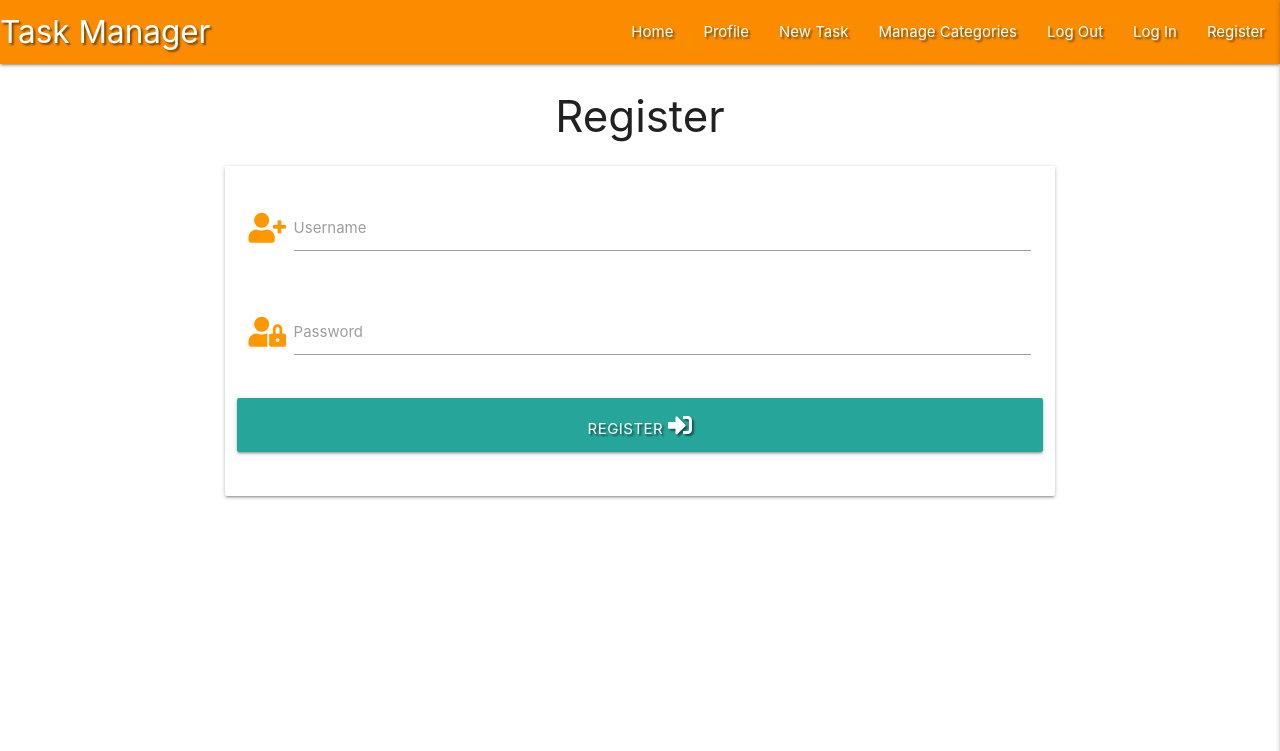
After one commit to R-Prince/flask-todo-app, a Flask app: page /register in a window 1280 px wide. The commit adds this page. Shown: the top 751 px of the page. Run offline with Flask 2, Linux system fonts and the light colour scheme; some libraries are stand-ins or nearby versions.

Commit message:
Add registration template

```diff
--- a/app.py
+++ b/app.py
@@ -3,6 +3,7 @@ from flask import (
     Flask, flash, render_template,
     redirect, request, session, url_for)
 from flask_pymongo import PyMongo
+from werkzeug.security import generate_password_hash, check_password_hash
 from bson.objectid import ObjectId
 if os.path.exists("env.py"):
     import env
@@ -23,6 +24,11 @@ def get_task():
     return render_template("task.html", tasks=tasks)
 
 
+@app.route("/register", methods=["GET", "POST"])
+def register():
+    return render_template("register.html")
+
+
 if __name__ == "__main__":
     app.run(host=os.environ.get("IP"),
             port=int(os.environ.get("PORT")),
--- a/templates/base.html
+++ b/templates/base.html
@@ -26,20 +26,20 @@
                     <li><a href="#">Manage Categories</a></li>
                     <li><a href="#">Log Out</a></li>
                     <li><a href="#">Log In</a></li>
-                    <li><a href="#">Register</a></li>
+                    <li><a href="{{ url_for('register') }}">Register</a></li>
                 </ul>
             </div>
         </nav>
         <!-- MOBILE NAVBAR-->
         <ul class="sidenav" id="mobile-demo">
-            <li><h4 class="center-align orange-text">Task Manager</h4></li>
+            <li><h4 class="center-align orange lighten-1-text">Task Manager</h4></li>
             <li><a href="{{ url_for('get_task') }}">Home</a></li>
             <li><a href="#">Profile</a></li>
             <li><a href="#">New Task</a></li>
             <li><a href="#">Manage Categories</a></li>
             <li><a href="#">Log Out</a></li>
             <li><a href="#">Log In</a></li>
-            <li><a href="#">Register</a></li>
+            <li><a href="{{ url_for('register') }}">Register</a></li>
         </ul>
     </header>
     {% block content %}
--- /dev/null
+++ b/templates/register.html
@@ -0,0 +1,33 @@
+{% extends "base.html" %}
+{% block content %}
+    <h3 class="center-align">Register</h3>
+
+    <div class="row">
+        <form class="col s12 m8 offset-m2" method="POST" action="{{url_for('register')}}">
+            <div class="card-panel">
+                <!--Username-->
+                <div class="row">
+                    <div class="input-field col s12">
+                        <i class="fas fa-user-plus prefix orange-text lighten-1-text"></i>
+                        <input id="username" name="username" type="text" class="validate">
+                        <label for="username">Username</label>
+                    </div>
+                </div>
+                <!--Password-->
+                <div class="row">
+                    <div class="input-field col s12">
+                        <i class="fas fa-user-lock prefix orange-text lighten-1-text"></i>
+                        <input id="password" name="password" type="password" class="validate">
+                        <label for="password">Password</label>
+                    </div>
+                </div>
+                <!--Register-->
+                <div class="row">
+                    <button type="submit" class="col s12 btn-large text-shadow">
+                        Register <i class="fas fa-sign-in-alt"></i>
+                    </button>
+                </div>
+            </div>
+        </form>
+    </div>
+{% endblock %}
```
